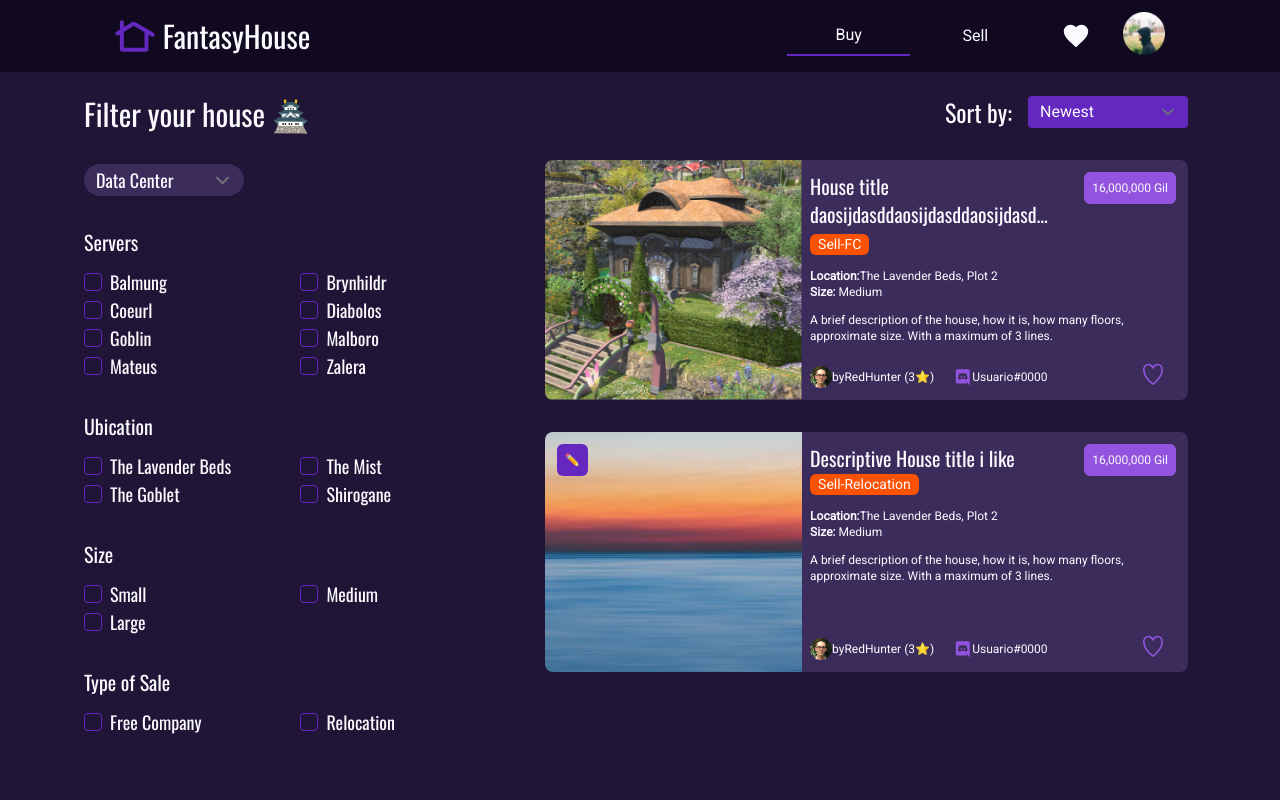
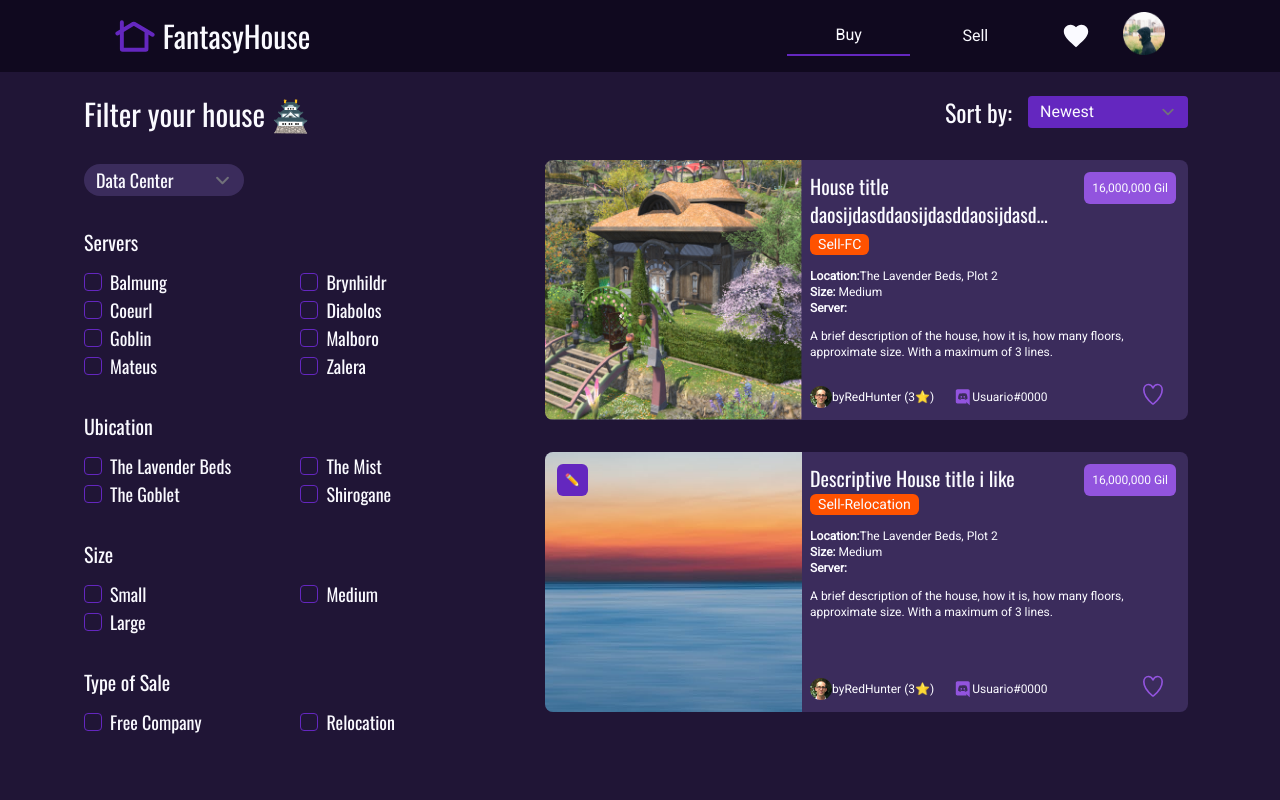
Before and after one commit to Vista-Geek/FHfront, a Next.js app: page /home in a window 1280 px wide. Shown: the top 800 px of the page. Built offline with nearby package versions, Linux system fonts and the light colour scheme; a small style sheet from the web is missing.

Commit message:
Add server info in product cards in /home

```diff
--- a/src/interfaces/Product.interface.ts
+++ b/src/interfaces/Product.interface.ts
@@ -14,6 +14,7 @@ export interface ProductFeatureI {
   location: string;
   plotNumber: string;
   size: HouseSize;
+  server: string;
   typeOfSale: TypeOfSale;
 }
 export interface ProductAuthorI {
--- a/src/modules/components/ProductCard/index.tsx
+++ b/src/modules/components/ProductCard/index.tsx
@@ -15,10 +15,10 @@ export default function Card({
   features,
 }: ProductI) {
   return (
-    <div className="bg-purpleCust-card font-herbo mb-8 flex-none sm:flex mx-auto max-w-xs sm:max-w-full rounded-lg relative min-w-[264px] sm:h-[240px]">
+    <div className="bg-purpleCust-card font-herbo mb-8 flex-none sm:flex mx-auto max-w-xs sm:max-w-full rounded-lg relative min-w-[264px] sm:h-[260px]">
       <div
         className="sm:w-96 min-w-[40%] sm:max-w-40 relative"
-        style={{ height: "240px", maxHeight: "240px" }}
+        style={{ height: "260px", maxHeight: "260px" }}
       >
         <img
           src={image}
@@ -58,6 +58,9 @@ export default function Card({
           </p>
           <p>
             <span className="font-bold">Size:</span> {features.size}
+          </p>
+          <p>
+            <span className="font-bold">Server:</span> {features.server}
           </p>
         </div>
         <div className="text-xs mb-16">
```
